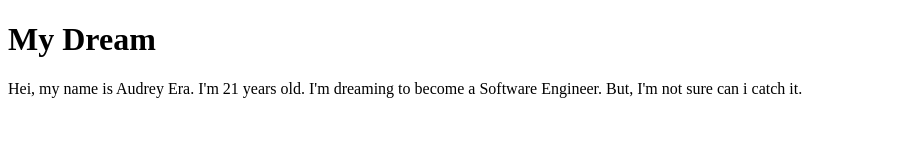
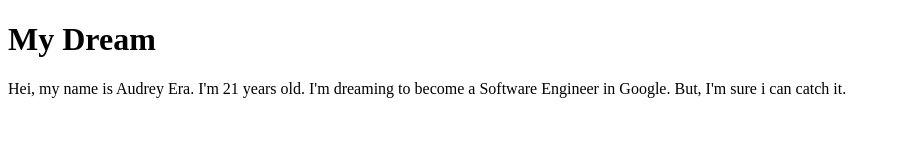
Before and after one commit to sylvianamrn/Project-Akbar, a plain HTML site: page index.html in a window 1280 px wide. Shown: the whole page, without its empty margins (0-901 px from the left). Drawn offline with Linux system fonts and the light colour scheme.

Commit message:
update index.html

```diff
--- a/index.html
+++ b/index.html
@@ -8,6 +8,6 @@
 </head>
 <body>
     <h1>My Dream</h1>
-    <p>Hei, my name is Audrey Era. I'm  21 years old. I'm dreaming to become a Software Engineer. But, I'm not sure can i catch it.</p>
+    <p>Hei, my name is Audrey Era. I'm  21 years old. I'm dreaming to become a Software Engineer in Google. But, I'm sure i can catch it.</p>
 </body>
 </html>
```
